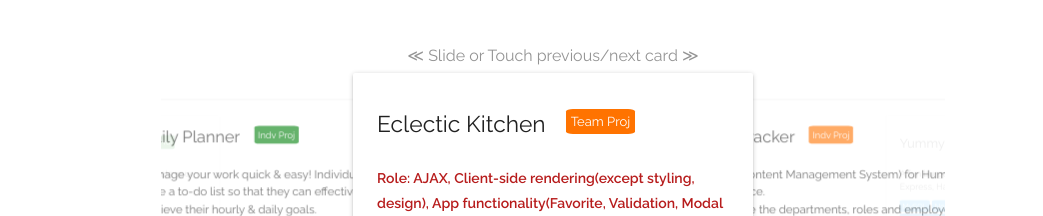
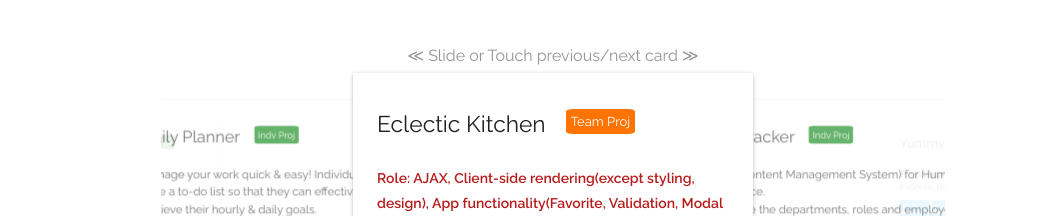
Before and after one commit to bluerainmango/emilyYu, a plain HTML site: page index.html in a window 1280 px wide. Shown: the part 2820-3036 px from the top of the page, without its empty margins (237-1280 px from the left). Drawn offline with nearby package versions, Linux system fonts and the light colour scheme.

Commit message:
changed HR tracker's team tag to indv

```diff
--- a/index.html
+++ b/index.html
@@ -215,7 +215,7 @@
                             <div class="card-content">
                                 <div class="card-header">
                                     <h4>HR Tracker</h4>
-                                    <span class="card-header--team">Indv Proj</span>
+                                    <span class="card-header--indv">Indv Proj</span>
                                 </div>
 
                                 <!-- <p class="role line-height-m red-text text-darken-4">Role: AJAX, Client-side rendering(except styling, design), App functionality, Core app concept</p> -->
```
